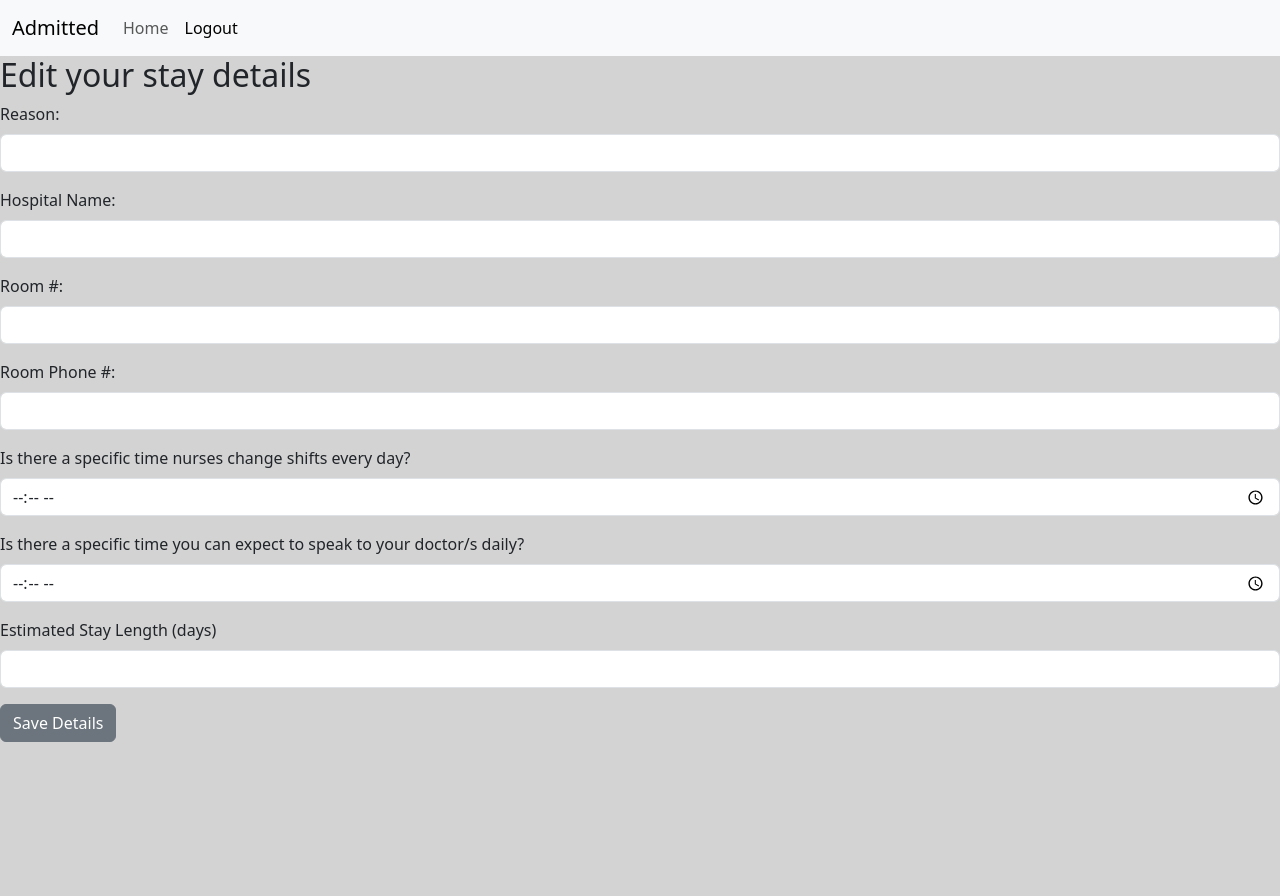
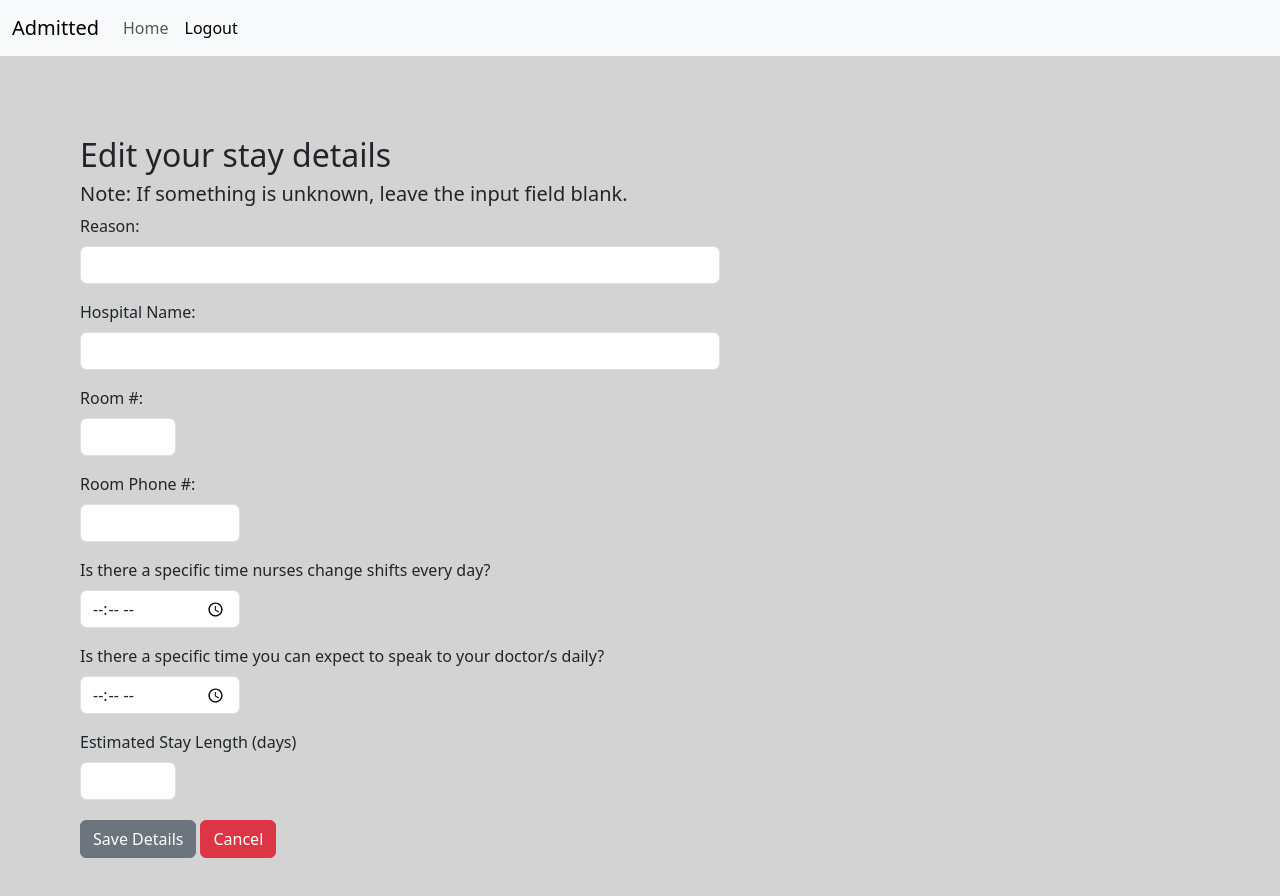
Before and after one commit to guacajoely/Admitted, a React (Create React App) app in the folder Admitted/Client/admitted/: page /admission/edit in a window 1280 px wide. Shown: the top 896 px of the page. Before the commit the page ends 800 px from the top, so only its background shows below. Built offline with nearby package versions, Linux system fonts and the light colour scheme; no server answers; sample sign-in values are in the browser's storage.

Commit message:
styled admission form and added cancel btn to edit forms

```diff
--- a/Admitted/Client/admitted/src/Components/Admission/AdmissionEdit.js
+++ b/Admitted/Client/admitted/src/Components/Admission/AdmissionEdit.js
@@ -1,5 +1,5 @@
 import { useEffect, useState } from "react"
-import { useNavigate } from "react-router-dom";
+import { Link, useNavigate } from "react-router-dom";
 import { Button, FormGroup, Input, Label } from "reactstrap";
 import { editAdmission, getActiveAdmission } from "../../Managers/AdmissionManager.js";
 
@@ -57,13 +57,14 @@ export const AdmissionEdit = () => {
 
     return (
 
-        <form className="admission-form">
+        <form className="admission-form form">
             <h2 className="admission-form-title">Edit your stay details</h2>
+            <h5>Note: If something is unknown, leave the input field blank.</h5>
 
                 <FormGroup className="form-group">
                     <Label htmlFor="reason">Reason:</Label>
                     <Input
-                        className="admission-input"
+                        className="admission-input med-text-input input"
                         type="text"
                         id="reason"
                         value={editedAdmission.reason}
@@ -79,7 +80,7 @@ export const AdmissionEdit = () => {
                 <FormGroup className="form-group">
                     <Label htmlFor="hospitalName">Hospital Name:</Label>
                     <Input
-                        className="admission-input"
+                        className="admission-input med-text-input input"
                         type="text"
                         id="hospitalName"
                         value={editedAdmission.hospitalName}
@@ -95,7 +96,7 @@ export const AdmissionEdit = () => {
                 <FormGroup className="form-group">
                     <Label htmlFor="roomNum">Room #:</Label>
                     <Input
-                        className="admission-input"
+                        className="admission-input number-input"
                         type="number"
                         id="roomNum"
                         value={editedAdmission.roomNum}
@@ -111,7 +112,7 @@ export const AdmissionEdit = () => {
                 <FormGroup className="form-group">
                     <Label htmlFor="roomPhoneNum">Room Phone #:</Label>
                     <Input
-                        className="admission-input"
+                        className="admission-input phone-input input"
                         type="text"
                         id="roomPhoneNum"
                         value={editedAdmission.roomPhoneNum}
@@ -127,7 +128,7 @@ export const AdmissionEdit = () => {
                 <FormGroup className="form-group">
                     <Label htmlFor="nurseChangeTime">Is there a specific time nurses change shifts every day?</Label>
                     <Input
-                        className="admission-input"
+                        className="admission-input time-input"
                         type="time"
                         id="nurseChangeTime"
                         value={editedAdmission.nurseChangeTime}
@@ -143,7 +144,7 @@ export const AdmissionEdit = () => {
                 <FormGroup className="form-group">
                     <Label htmlFor="doctorMeetTime">Is there a specific time you can expect to speak to your doctor/s daily?</Label>
                     <Input
-                        className="admission-input"
+                        className="admission-input time-input"
                         type="time"
                         id="doctorMeetTime"
                         value={editedAdmission.doctorMeetTime}
@@ -159,7 +160,7 @@ export const AdmissionEdit = () => {
                 <FormGroup className="form-group">
                     <Label htmlFor="estimatedStayDays">Estimated Stay Length (days)</Label>
                     <Input
-                        className="admission-input"
+                        className="admission-input number-input"
                         type="number"
                         id="estimatedStayDays"
                         value={editedAdmission.estimatedStayDays}
@@ -174,6 +175,7 @@ export const AdmissionEdit = () => {
 
             <Button
                 onClick={(clickEvent) => handleSaveButtonClick(clickEvent)} className="btn btn-primary">Save Details</Button>
+                <Button className="m-1" tag={Link} to="/" color="danger">Cancel</Button>
         </form>
     );
 }
--- a/Admitted/Client/admitted/src/Components/Admission/AdmissionForm.js
+++ b/Admitted/Client/admitted/src/Components/Admission/AdmissionForm.js
@@ -53,12 +53,12 @@ export const AdmissionForm = () => {
     return (
         <form className="admission-form form">
             <h2 className="admission-form-title">Create a New Stay</h2>
-            <h5>Note: If something is unknown, just leave the input field blank.</h5>
+            <h5>Note: If something is unknown, leave the input field blank.</h5>
 
                 <FormGroup className="form-group">
                     <Label htmlFor="reason">Reason:</Label>
                     <Input
-                        className="admission-input med-text-input input"
+                        className="admission-input med-text-input"
                         type="text"
                         id="reason"
                         value={newAdmission.reason}
@@ -74,7 +74,7 @@ export const AdmissionForm = () => {
                 <FormGroup className="form-group">
                     <Label htmlFor="hospitalName">Hospital Name:</Label>
                     <Input
-                        className="admission-input med-text-input input"
+                        className="admission-input med-text-input"
                         type="text"
                         id="hospitalName"
                         value={newAdmission.hospitalName}
@@ -106,7 +106,7 @@ export const AdmissionForm = () => {
                 <FormGroup className="form-group">
                     <Label htmlFor="roomPhoneNum">Room Phone #:</Label>
                     <Input
-                        className="admission-input phone-input input"
+                        className="admission-input phone-input"
                         type="tel"
                         id="roomPhoneNum"
                         value={newAdmission.roomPhoneNum}
--- a/Admitted/Client/admitted/src/Components/Dashboard/Dashboard.css
+++ b/Admitted/Client/admitted/src/Components/Dashboard/Dashboard.css
@@ -60,12 +60,8 @@ th:last-of-type, td:last-of-type{
     margin: 5rem;
 }
 
-.input {
-    min-width: 10rem;
-}
-
 .number-input{
-    width: 5rem;
+    width: 6rem;
 }
 
 .time-input{
@@ -78,4 +74,5 @@ th:last-of-type, td:last-of-type{
 
 .med-text-input{
     max-width: 40rem;
+    min-width: 10rem;
 }
--- a/Admitted/Client/admitted/src/Components/Events/EventEdit.js
+++ b/Admitted/Client/admitted/src/Components/Events/EventEdit.js
@@ -1,6 +1,6 @@
 import { useEffect, useState } from "react"
 import { editPerson, getPersonById } from "../../Managers/PeopleManager.js";
-import { useNavigate, useParams } from "react-router-dom";
+import { Link, useNavigate, useParams } from "react-router-dom";
 import { Button, FormGroup, Input, Label } from "reactstrap"
 import { editEvent, getEventById } from "../../Managers/EventsManager.js";
 
@@ -98,6 +98,7 @@ export const EventEdit = () => {
 
             <Button
                 onClick={(clickEvent) => handleSaveButtonClick(clickEvent)} className="btn btn-primary">Save Event</Button>
+                <Button className="m-1" tag={Link} to="/" color="danger">Cancel</Button>
         </form>
     )
 
--- a/Admitted/Client/admitted/src/Components/MedDose/MedDoseEdit.js
+++ b/Admitted/Client/admitted/src/Components/MedDose/MedDoseEdit.js
@@ -1,5 +1,5 @@
 import { useEffect, useState } from "react"
-import { useNavigate, useParams } from "react-router-dom";
+import { Link, useNavigate, useParams } from "react-router-dom";
 import { Button, FormGroup, Input, Label } from "reactstrap"
 import { editMedDose, getMedDoseById } from "../../Managers/MedDoseManager.js";
 
@@ -58,6 +58,7 @@ export const MedDoseEdit = () => {
 
             <Button
                 onClick={(clickEvent) => handleSaveButtonClick(clickEvent)} className="btn btn-primary">Save Dose</Button>
+                <Button className="m-1" tag={Link} to="/" color="danger">Cancel</Button>
         </form>
     )
 
--- a/Admitted/Client/admitted/src/Components/Medication/MedicationEdit.js
+++ b/Admitted/Client/admitted/src/Components/Medication/MedicationEdit.js
@@ -1,5 +1,5 @@
 import { useEffect, useState } from "react"
-import { useNavigate, useParams } from "react-router-dom";
+import { Link, useNavigate, useParams } from "react-router-dom";
 import { Button, FormGroup, Input, Label } from "reactstrap"
 import { editMedication, getMedicationById } from "../../Managers/MedicationManager.js";
 
@@ -116,6 +116,7 @@ export const MedicationEdit = () => {
 
             <Button
                 onClick={(clickEvent) => handleSaveButtonClick(clickEvent)} className="btn btn-primary">Save Medication</Button>
+                <Button className="m-1" tag={Link} to="/" color="danger">Cancel</Button>
         </form>
     )
 
--- a/Admitted/Client/admitted/src/Components/People/PersonEdit.js
+++ b/Admitted/Client/admitted/src/Components/People/PersonEdit.js
@@ -1,6 +1,6 @@
 import { useEffect, useState } from "react"
 import { editPerson, getPersonById } from "../../Managers/PeopleManager.js";
-import { useNavigate, useParams } from "react-router-dom";
+import { Link, useNavigate, useParams } from "react-router-dom";
 import { Button, FormGroup, Input, Label } from "reactstrap"
 
 export const PersonEdit = () => {
@@ -95,6 +95,7 @@ export const PersonEdit = () => {
 
             <Button
                 onClick={(clickEvent) => handleSaveButtonClick(clickEvent)} className="btn btn-primary">Save Person</Button>
+                <Button className="m-1" tag={Link} to="/" color="danger">Cancel</Button>
         </form>
     )
 
--- a/Admitted/Client/admitted/src/Components/Questions/QuestionEdit.js
+++ b/Admitted/Client/admitted/src/Components/Questions/QuestionEdit.js
@@ -1,5 +1,5 @@
 import { useEffect, useState } from "react"
-import { useNavigate, useParams } from "react-router-dom";
+import { Link, useNavigate, useParams } from "react-router-dom";
 import { Button, FormGroup, Input, Label } from "reactstrap"
 import { editQuestion, getQuestionById } from "../../Managers/QuestionsManager.js";
 
@@ -117,6 +117,7 @@ export const QuestionEdit = () => {
 
             <Button
                 onClick={(clickEvent) => handleSaveButtonClick(clickEvent)} className="btn btn-primary">Save Response</Button>
+                <Button className="m-1" tag={Link} to="/" color="danger">Cancel</Button>
         </form>
     )
 
```
Also changed, not shown: Admitted/Client/admitted/src/Components/Admission/Admission.js (+4 -4 lines).
